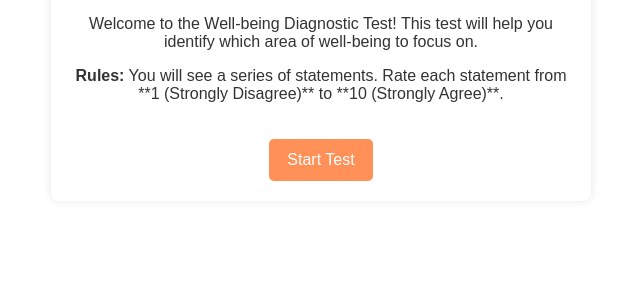
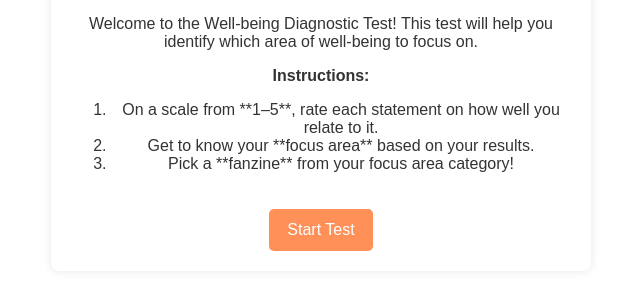
Before and after one commit to ish0809/wellbeing, a plain HTML site: page index.html in a window 1280 px wide. Shown: the part 91-380 px from the top of the page, without its empty margins (319-959 px from the left). Drawn offline with Linux system fonts and the light colour scheme.

Commit message:
index.html

```diff
--- a/index.html
+++ b/index.html
@@ -12,7 +12,12 @@
     <div class="page" id="page1">
         <h1>Find My Focus</h1>
         <p>Welcome to the Well-being Diagnostic Test! This test will help you identify which area of well-being to focus on.</p>
-        <p><strong>Rules:</strong> You will see a series of statements. Rate each statement from **1 (Strongly Disagree)** to **10 (Strongly Agree)**.</p>
+        <p><strong>Instructions:</strong></p>
+        <ol class="instructions">
+            <li>On a scale from **1–5**, rate each statement on how well you relate to it.</li>
+            <li>Get to know your **focus area** based on your results.</li>
+            <li>Pick a **fanzine** from your focus area category!</li>
+        </ol>
         <button onclick="nextPage(2)">Start Test</button>
     </div>
 
@@ -28,6 +33,7 @@
         <h1>Your Well-being Focus</h1>
         <p id="resultText" class="bold-text"></p>
         <p>Pick a fanzine from the <strong id="categoryText"></strong> category!</p>
+        <button onclick="nextPage(1)">Restart Test</button>
     </div>
 
     <script src="script.js"></script>
```
